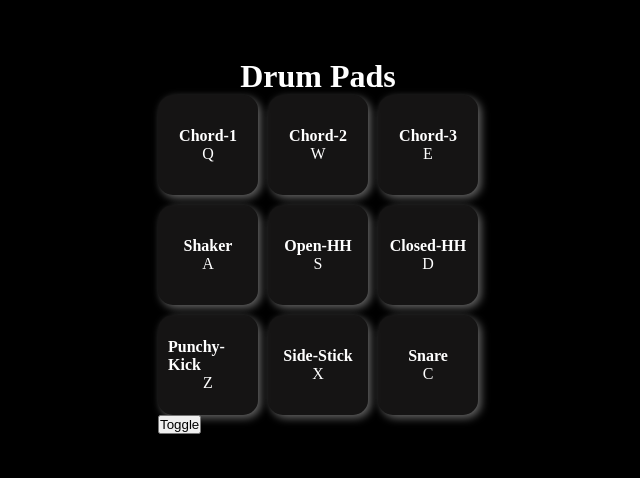
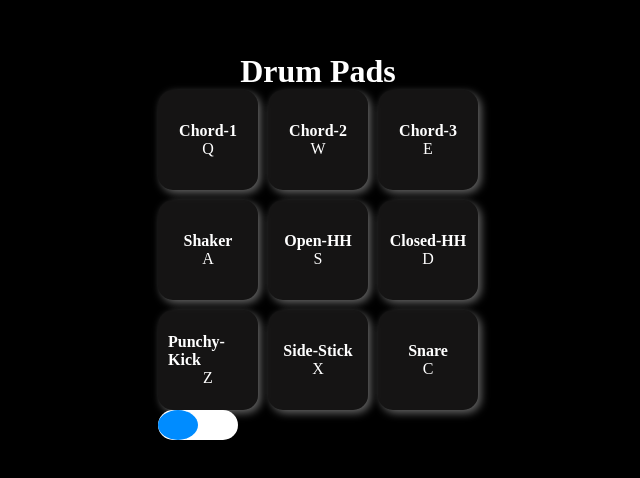
Before and after one commit to mart-anthony-stark/react-drum-machine, a React (Create React App) app: page / in a window 1280 px wide. Shown: the part 154-632 px from the top of the page, without its empty margins (322-962 px from the left). Built offline with nearby package versions, Linux system fonts and the light colour scheme.

Commit message:
2 files modified

```diff
--- a/src/App.js
+++ b/src/App.js
@@ -117,6 +117,7 @@ const bankTwo = [
 
 export default function App() {
   const [bank, toggleSet] = useState(bankTwo);
+  const [toggle, setToggle] = useState(false);
 
   function handleToggle() {
     if (bank == bankOne) toggleSet(bankTwo);
@@ -139,7 +140,7 @@ export default function App() {
         </div>
         <div id="controls">
           <button className="toggle" onClick={() => handleToggle()}>
-            Toggle
+            <div className="circle"></div>
           </button>
         </div>
       </div>
--- a/src/style.css
+++ b/src/style.css
@@ -44,3 +44,22 @@
   transform: translateY(5px);
   transition: 0.1s ease;
 }
+.toggle {
+  height: 30px;
+  width: 80px;
+  background: white;
+  cursor: pointer;
+  border-radius: 25px;
+  border: none;
+  position: relative;
+}
+.toggle .circle {
+  position: absolute;
+  height: 100%;
+  width: 50%;
+  background: rgb(0, 140, 255);
+  top: 0;
+  left: 0;
+  border-radius: 50%;
+  transition: 0.5s ease;
+}
```
